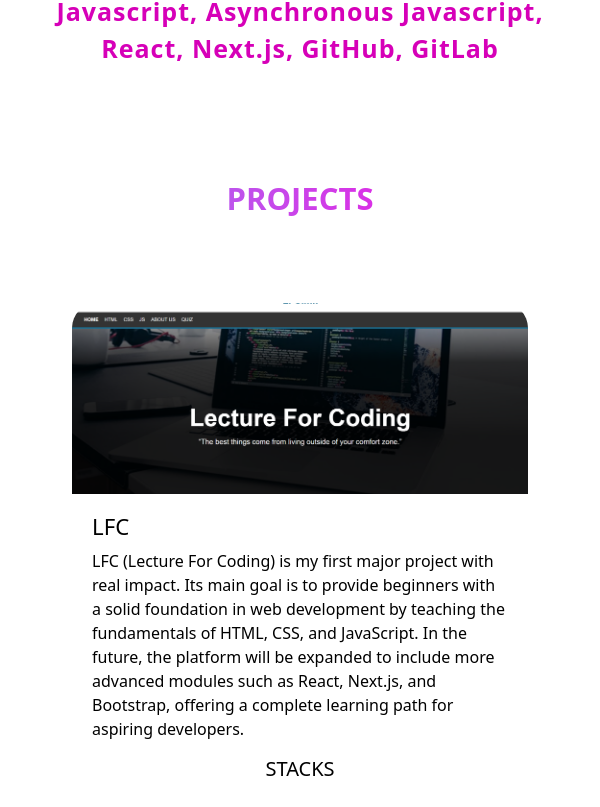
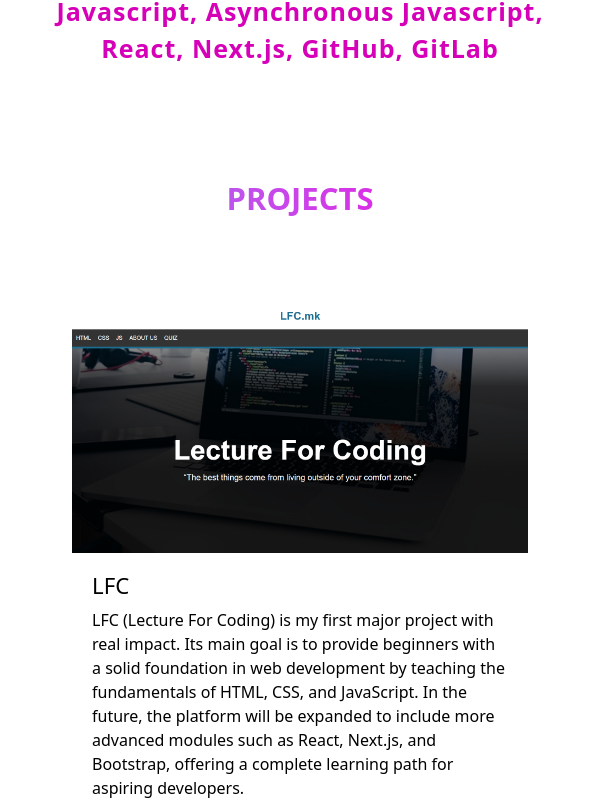
Before and after one commit to HristijanRalis/WebPortfolio, a React (Vite) app in the folder WebPortfolio/: page / in a window 600 px wide. Shown: the part 1986-2793 px from the top of the page. Built offline with nearby package versions, Linux system fonts and the light colour scheme.

Commit message:
Done with first UI/UX design of my web portfolio

```diff
--- a/WebPortfolio/src/App.css
+++ b/WebPortfolio/src/App.css
@@ -576,9 +576,39 @@
   }
 }
 /* ====== RESPONSIVELY ====== */
-@media (min-width: 1200px) {
+@media (max-width: 1400px) {
+  .ProjectBody {
+    width: calc(50% - 15px);
+    height: auto;
+  }
+
+  .ProjectContent {
+    height: auto;
+  }
+
+  .ProjectImage {
+    height: 250px;
+  }
+
+  .stackBtn {
+    font-size: 10px;
+  }
+}
+@media (max-width: 1200px) {
   .BANNER {
     background-size: cover;
+  }
+  .ProjectBody {
+    width: calc(50% -15px);
+    height: auto;
+  }
+
+  .ProjectContent {
+    height: auto;
+  }
+
+  .ProjectImage {
+    height: 250px; /* a bit taller for tablets */
   }
 }
 @media (max-width: 764px) {
@@ -638,16 +668,31 @@
   .myExpertize p {
     animation: none;
   }
+
+  .Contact {
+    padding: 20px;
+  }
 }
 
-@media (min-width: 425px) {
+@media (max-width: 375px) {
+  .mainTitle {
+    font-size: 20px;
+  }
+
+  .mainDesc {
+    font-size: 10px;
+  }
   .DESC {
     width: 100%;
     font-size: 20px;
   }
 
   .myExpertize {
-    width: 100%;
+    width: 90%;
+  }
+
+  .myExpertize p {
+    font-size: 10px;
   }
   .Projects {
     width: 100%;
--- a/WebPortfolio/src/components/Contact/Contact.tsx
+++ b/WebPortfolio/src/components/Contact/Contact.tsx
@@ -8,7 +8,7 @@
 } from "@fortawesome/free-brands-svg-icons";
 export const Contact = () => {
   return (
-    <div className="Contact p-5">
+    <div className="Contact ">
       <div className="container">
         <div className="row  g-4">
           <div className="col-12 col-md-6 d-flex flex-column gap-3">
--- a/WebPortfolio/src/components/Home/Home.tsx
+++ b/WebPortfolio/src/components/Home/Home.tsx
@@ -12,7 +12,7 @@
         <div className="BannerContainer">
           <h5 className="subTitle">Hello I'm Hristijan</h5>
           <h1 className="mainTitle mb-3">
-            The best thing come from living{" "}
+            The best things come from living{" "}
             <span className="quote">outside of your comfort zone.</span>
           </h1>
           <p className="mainDesc">
--- a/WebPortfolio/src/components/Projects/Projects.tsx
+++ b/WebPortfolio/src/components/Projects/Projects.tsx
@@ -4,10 +4,11 @@
   return (
     <div className="Projects">
       <div className="container">
+        <div className="ProjectsWrapper">
           <div className="row text-center py-5">
             <Title title="Projects" />
           </div>
-        <div className="ProjectsContainer">
+          <div className="ProjectsContainer d-flex justify-content-center">
             <a
               href="https://lfcmkd.netlify.app/"
               className="ProjectBody"
@@ -22,11 +23,11 @@
                   <p>
                     LFC (Lecture For Coding) is my first major project with real
                     impact. Its main goal is to provide beginners with a solid
-                  foundation in web development by teaching the fundamentals of
-                  HTML, CSS, and JavaScript. In the future, the platform will be
-                  expanded to include more advanced modules such as React,
-                  Next.js, and Bootstrap, offering a complete learning path for
-                  aspiring developers.
+                    foundation in web development by teaching the fundamentals
+                    of HTML, CSS, and JavaScript. In the future, the platform
+                    will be expanded to include more advanced modules such as
+                    React, Next.js, and Bootstrap, offering a complete learning
+                    path for aspiring developers.
                   </p>
 
                   <div className="stacks">
@@ -55,14 +56,14 @@
                 <div className="ProjectDescription">
                   <h4>Youth Can</h4>
                   <p>
-                  Youth Can is a platform that showcases the most valuable ideas
-                  and perspectives of young people. It serves as a space where
-                  youth can explore what truly matters in today’s world and
-                  share their vision for a better future. At its core, the
-                  platform embraces the belief that young people are the driving
-                  force behind the progress of civil society, and that activism
-                  is their most powerful tool for achieving positive social
-                  change.
+                    Youth Can is a platform that showcases the most valuable
+                    ideas and perspectives of young people. It serves as a space
+                    where youth can explore what truly matters in today’s world
+                    and share their vision for a better future. At its core, the
+                    platform embraces the belief that young people are the
+                    driving force behind the progress of civil society, and that
+                    activism is their most powerful tool for achieving positive
+                    social change.
                   </p>
 
                   <div className="stacks">
@@ -91,8 +92,8 @@
                 <div className="ProjectDescription">
                   <h4>SafeBlink</h4>
                   <p>
-                  Safe Blink is a fully responsive, one-page web app focused on
-                  educating users about safe internet navigation..
+                    Safe Blink is a fully responsive, one-page web app focused
+                    on educating users about safe internet navigation..
                   </p>
 
                   <div className="stacks">
@@ -112,5 +113,6 @@
           </div>
         </div>
       </div>
+    </div>
   );
 };
```
Lines whose indentation alone changed are shown as unchanged.
